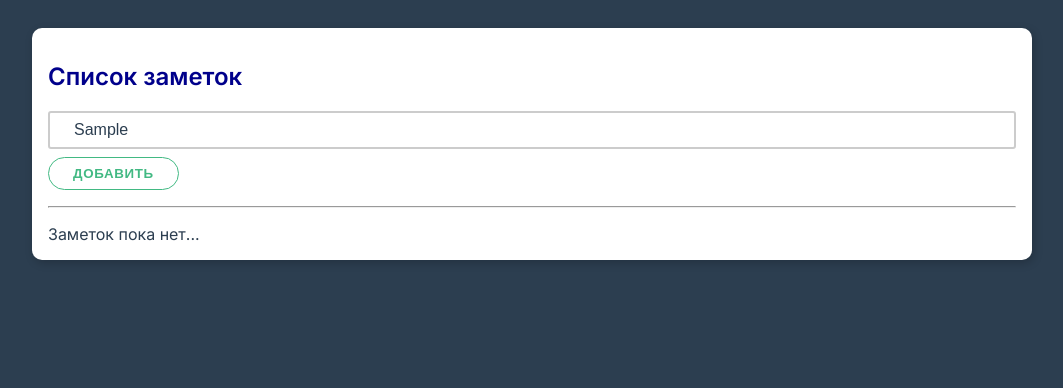
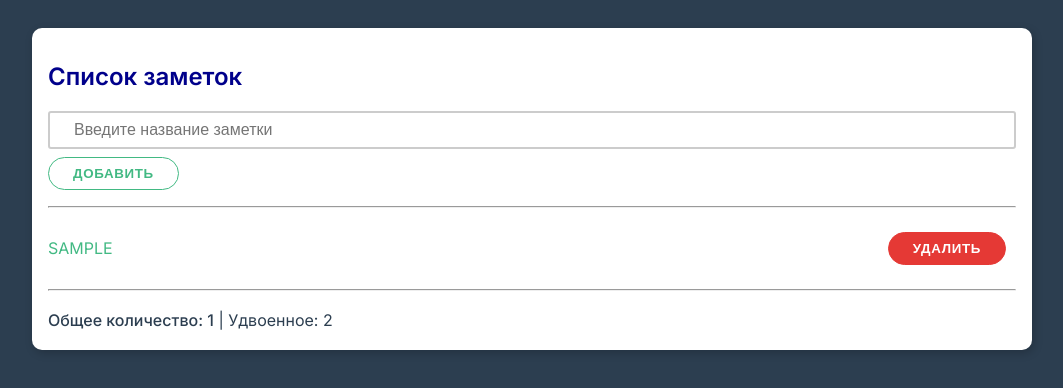
Before and after one commit to petr-rikhter/vueMinin, a website: page index.html in a window 1280 px wide. Both pictures are taken after typing "Sample" into the empty fields and a click on the button "ДОБАВИТЬ". Shown: the whole page, without its empty margins (108-1171 px from the left). Drawn offline with nearby package versions, Linux system fonts and the light colour scheme.

Commit message:
:class первый способ

```diff
--- a/app.js
+++ b/app.js
@@ -8,9 +8,6 @@ const App = {
     };
   },
   methods: {
-    inputChangeHandler(event) {
-      this.inputValue = event.target.value;
-    },
     addNewNote(event) {
       if (this.inputValue) {
         this.notes.push(this.inputValue);
--- a/index.html
+++ b/index.html
@@ -13,8 +13,8 @@
       <div class="card">
         <h1
           :style="{
-          color: inputValue.length < 5 ? 'darkred' : 'darkblue',
-          fontSize: inputValue.length < 5 ? '2rem' : '1.5rem',
+          color: inputValue && inputValue.length < 5 ? 'darkred' : 'darkblue',
+          fontSize: inputValue && inputValue.length < 5 ? '2rem' : '1.5rem',
         }"
         >
           {{ title }}
@@ -31,7 +31,9 @@
         <hr />
         <ul class="list" v-if="notes.length">
           <li class="list-item" v-for="(myNote, i) of notes">
-            {{ toUpperCase(myNote) }}
+            <span :class="myNote.length > 5 ? 'primary' : 'bold'"
+              >{{ toUpperCase(myNote) }}</span
+            >
             <button
               class="btn danger"
               v-if="notes.length"
--- a/theme.css
+++ b/theme.css
@@ -1,4 +1,4 @@
-@import url('https://fonts.googleapis.com/css2?family=Inter:wght@400;500;600&display=swap');
+@import url("https://fonts.googleapis.com/css2?family=Inter:wght@400;500;600&display=swap");
 
 * {
   box-sizing: border-box;
@@ -59,9 +59,9 @@ h3 {
   font-size: 1.35rem;
 }
 
-/*.primary {*/
-/*    color: #42b983;*/
-/*}*/
+.primary {
+  color: #42b983;
+}
 
 /*.danger {*/
 /*    color: #e53935;*/
@@ -94,10 +94,10 @@ h3 {
 
 .btn:disabled {
   cursor: not-allowed;
-    opacity: 1!important;
-    background: #eee!important;
-    border-color: #ddd!important;
-    color: #999!important;
+  opacity: 1 !important;
+  background: #eee !important;
+  border-color: #ddd !important;
+  color: #999 !important;
 }
 
 .btn:active {
@@ -224,7 +224,7 @@ h3 {
   align-items: center;
   justify-content: space-between;
   padding: 0.5rem 0;
-    transition: .22s all;
+  transition: 0.22s all;
   text-overflow: ellipsis;
   white-space: nowrap;
   overflow: hidden;
@@ -236,7 +236,7 @@ h3 {
 
 .alert {
   padding: 1rem 1.5rem;
-    border-left-width: .5rem;
+  border-left-width: 0.5rem;
   border-left-style: solid;
   margin: 1rem 0;
   position: relative;
@@ -267,7 +267,7 @@ h3 {
 .alert-title {
   text-transform: uppercase;
   font-weight: 600;
-    margin-bottom: -.4rem;
+  margin-bottom: -0.4rem;
   color: #222;
 }
 
@@ -290,12 +290,8 @@ h3 {
   right: 0;
   left: 0;
   bottom: 0;
-    background: rgba(0, 0, 0, .35);
+  background: rgba(0, 0, 0, 0.35);
 }
-
-
-
-
 
 .loader {
   font-size: 10px;
@@ -305,11 +301,27 @@ h3 {
   height: 11em;
   border-radius: 50%;
   background: #ffffff;
-    background: -moz-linear-gradient(left, #ffffff 10%, rgba(255, 255, 255, 0) 42%);
-    background: -webkit-linear-gradient(left, #ffffff 10%, rgba(255, 255, 255, 0) 42%);
+  background: -moz-linear-gradient(
+    left,
+    #ffffff 10%,
+    rgba(255, 255, 255, 0) 42%
+  );
+  background: -webkit-linear-gradient(
+    left,
+    #ffffff 10%,
+    rgba(255, 255, 255, 0) 42%
+  );
   background: -o-linear-gradient(left, #ffffff 10%, rgba(255, 255, 255, 0) 42%);
-    background: -ms-linear-gradient(left, #ffffff 10%, rgba(255, 255, 255, 0) 42%);
-    background: linear-gradient(to right, #ffffff 10%, rgba(255, 255, 255, 0) 42%);
+  background: -ms-linear-gradient(
+    left,
+    #ffffff 10%,
+    rgba(255, 255, 255, 0) 42%
+  );
+  background: linear-gradient(
+    to right,
+    #ffffff 10%,
+    rgba(255, 255, 255, 0) 42%
+  );
   position: relative;
   -webkit-animation: load3 1.4s infinite linear;
   animation: load3 1.4s infinite linear;
@@ -325,14 +337,14 @@ h3 {
   position: absolute;
   top: 0;
   left: 0;
-    content: '';
+  content: "";
 }
 .loader:after {
   background: #2c3e50;
   width: 75%;
   height: 75%;
   border-radius: 50%;
-    content: '';
+  content: "";
   margin: auto;
   position: absolute;
   top: 0;
@@ -391,6 +403,7 @@ h3 {
   text-decoration: none;
 }
 
-.navbar-menu li a:hover, .navbar-menu li a.active {
+.navbar-menu li a:hover,
+.navbar-menu li a.active {
   border-bottom: 2px solid #3eaf7c;
 }
```
Lines whose indentation alone changed are shown as unchanged.
